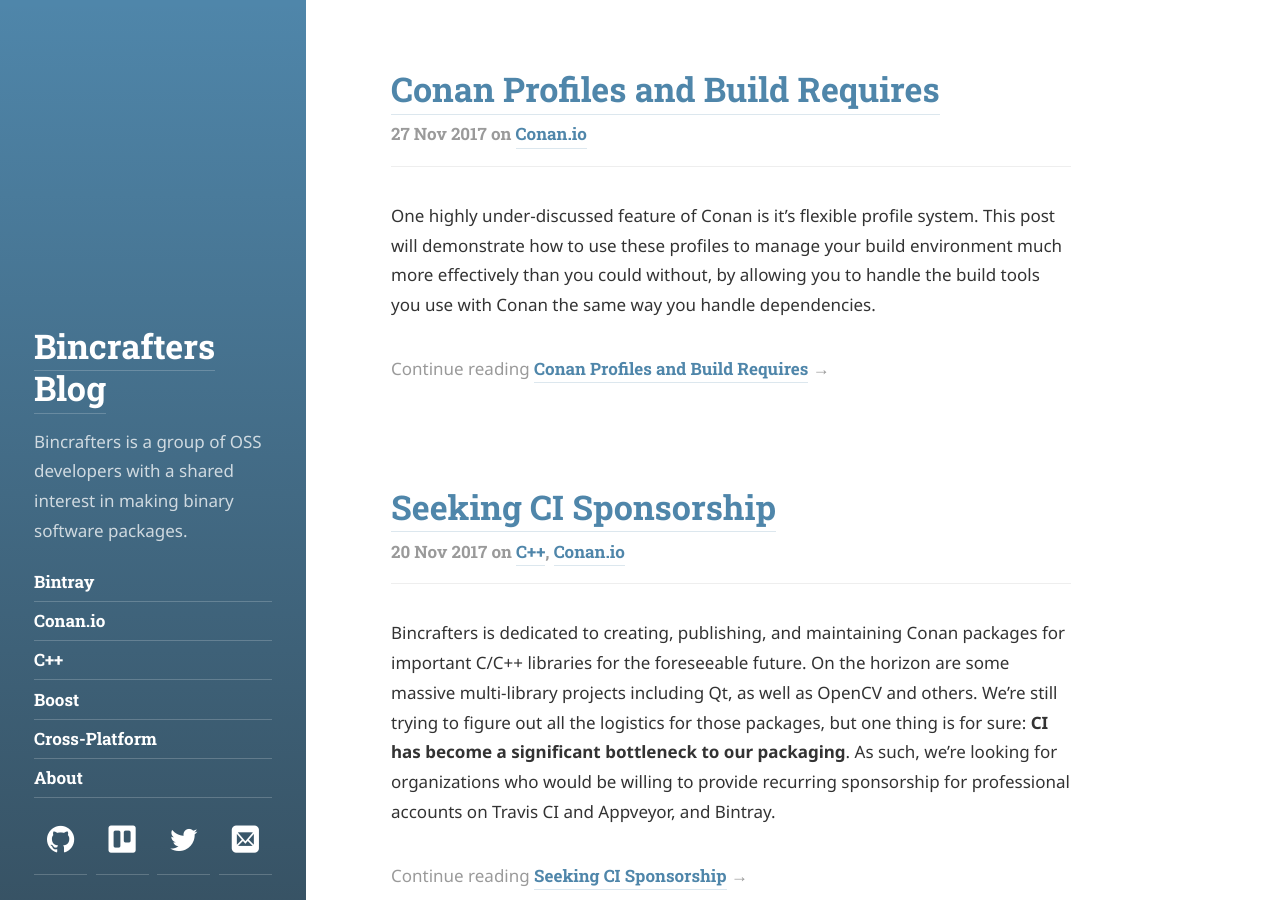
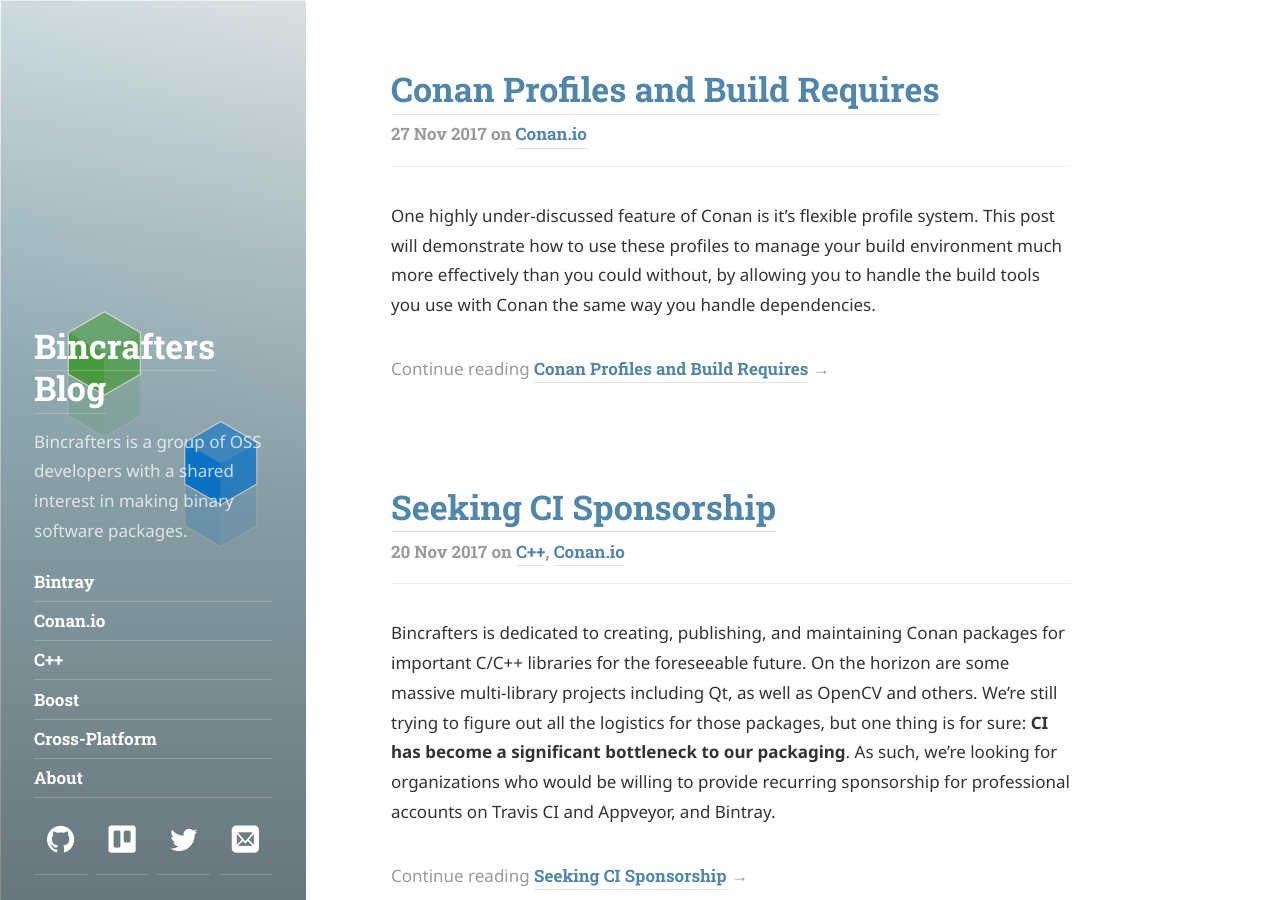
Before and after one commit to bincrafters/bincrafters.github.io, a Jekyll site: the page built from index.html, in a window 1280 px wide and 900 px high. Built offline with Jekyll 4.4.1, drawn with Linux system fonts in a browser that asks for light colours; some web fonts are replaced; the list of posts is cut into pages by our own code.

Commit message:
Point to the sidebar image.

```diff
--- a/_config.yml
+++ b/_config.yml
@@ -27,7 +27,7 @@ author:
   email:             bincrafters@gmail.com
 
 # Fallback image and color
-# image:               /assets/img/Logo4x4_sidebar.png
+image:               /assets/img/sidebar-bg.png
 color:               '#4f86aa'
 
 # The font used for headings. Expects a string that is a valid CSS font-family value.
```
